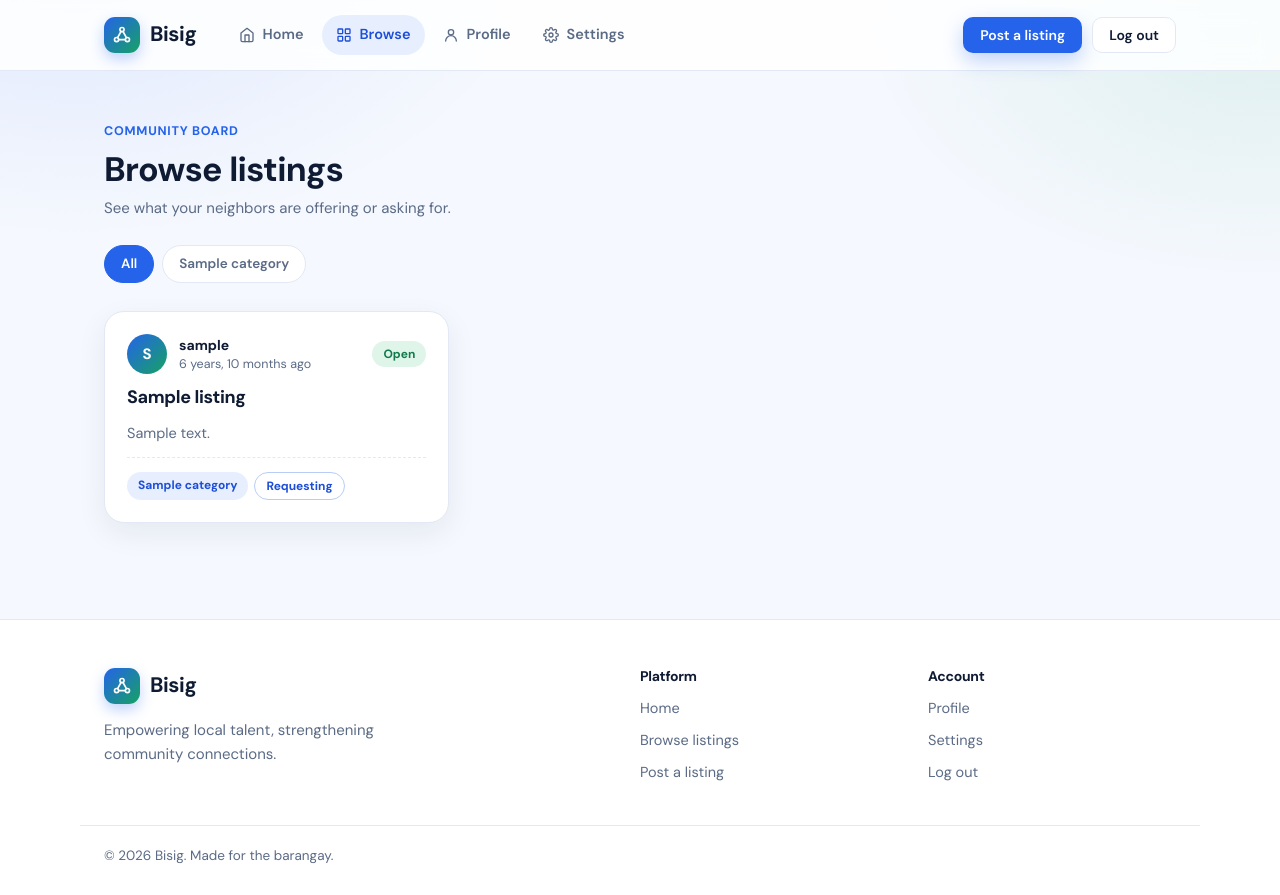
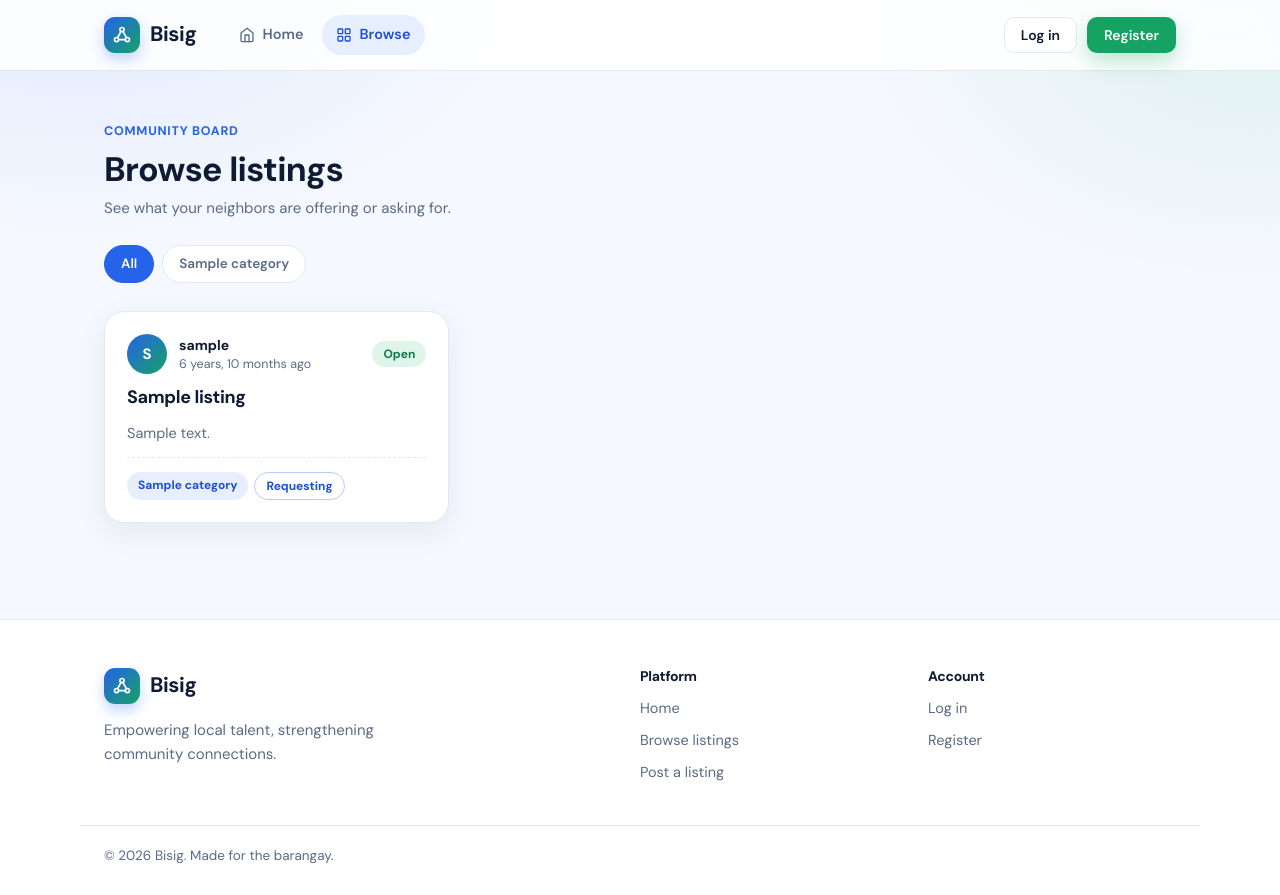
Before and after one commit to alexabaniasia/Bisig, a Django app: page /listings/ in a window 1280 px wide. Run offline with Django 5.2, Linux system fonts and the light colour scheme; tables that the repository leaves empty hold one stand-in row (values such as "Sample post").

Commit message:
Show login/register nav for logged-out users and use POST logout form

```diff
--- a/static/css/common/common.css
+++ b/static/css/common/common.css
@@ -329,3 +329,6 @@ form.stack input:disabled { background: var(--line); color: var(--ink-soft); cur
     .footer-grid { grid-template-columns: 1fr 1fr; }
     .footer-about { grid-column: 1 / -1; }
 }
+
+/* Log out is a POST form now; keep it laid out like the other nav buttons */
+.inline-form { margin: 0; display: inline-flex; }
--- a/templates/partials/footer.html
+++ b/templates/partials/footer.html
@@ -17,9 +17,13 @@
         </div>
         <div class="footer-col">
             <h4>Account</h4>
-            <a href="{% url 'user_profile:profile' %}">Profile</a>
-            <a href="{% url 'user_settings:settings' %}">Settings</a>
-            <a href="{% url 'login:logout' %}">Log out</a>
+            {% if user.is_authenticated %}
+                <a href="{% url 'user_profile:profile' %}">Profile</a>
+                <a href="{% url 'user_settings:settings' %}">Settings</a>
+            {% else %}
+                <a href="{% url 'login:login' %}">Log in</a>
+                <a href="{% url 'register:register' %}">Register</a>
+            {% endif %}
         </div>
     </div>
     <div class="container footer-bottom">© {% now "Y" %} Bisig. Made for the barangay.</div>
--- a/templates/partials/topbar.html
+++ b/templates/partials/topbar.html
@@ -16,6 +16,7 @@
                 <svg viewBox="0 0 24 24" fill="none" stroke="currentColor" stroke-width="2" stroke-linecap="round" stroke-linejoin="round"><rect x="3" y="3" width="7" height="7" rx="1"/><rect x="14" y="3" width="7" height="7" rx="1"/><rect x="3" y="14" width="7" height="7" rx="1"/><rect x="14" y="14" width="7" height="7" rx="1"/></svg>
                 Browse
             </a>
+            {% if user.is_authenticated %}
             <a href="{% url 'user_profile:profile' %}" class="nav-link {% if active == 'profile' %}is-active{% endif %}">
                 <svg viewBox="0 0 24 24" fill="none" stroke="currentColor" stroke-width="2" stroke-linecap="round" stroke-linejoin="round"><path d="M20 21a8 8 0 0 0-16 0"/><circle cx="12" cy="8" r="4"/></svg>
                 Profile
@@ -24,11 +25,20 @@
                 <svg viewBox="0 0 24 24" fill="none" stroke="currentColor" stroke-width="2" stroke-linecap="round" stroke-linejoin="round"><circle cx="12" cy="12" r="3"/><path d="M19.4 15a1.65 1.65 0 0 0 .33 1.82l.06.06a2 2 0 1 1-2.83 2.83l-.06-.06a1.65 1.65 0 0 0-1.82-.33 1.65 1.65 0 0 0-1 1.51V21a2 2 0 0 1-4 0v-.09A1.65 1.65 0 0 0 9 19.4a1.65 1.65 0 0 0-1.82.33l-.06.06a2 2 0 1 1-2.83-2.83l.06-.06a1.65 1.65 0 0 0 .33-1.82 1.65 1.65 0 0 0-1.51-1H3a2 2 0 0 1 0-4h.09A1.65 1.65 0 0 0 4.6 9a1.65 1.65 0 0 0-.33-1.82l-.06-.06a2 2 0 1 1 2.83-2.83l.06.06a1.65 1.65 0 0 0 1.82.33H9a1.65 1.65 0 0 0 1-1.51V3a2 2 0 0 1 4 0v.09a1.65 1.65 0 0 0 1 1.51 1.65 1.65 0 0 0 1.82-.33l.06-.06a2 2 0 1 1 2.83 2.83l-.06.06a1.65 1.65 0 0 0-.33 1.82V9a1.65 1.65 0 0 0 1.51 1H21a2 2 0 0 1 0 4h-.09a1.65 1.65 0 0 0-1.51 1z"/></svg>
                 Settings
             </a>
+            {% endif %}
         </nav>
 
         <div class="nav-actions">
-            <a href="{% url 'listings:listing_create' %}" class="btn btn-primary btn-sm">Post a listing</a>
-            <a href="{% url 'login:logout' %}" class="btn btn-outline btn-sm">Log out</a>
+            {% if user.is_authenticated %}
+                <a href="{% url 'listings:listing_create' %}" class="btn btn-primary btn-sm">Post a listing</a>
+                <form method="post" action="{% url 'login:logout' %}" class="inline-form">
+                    {% csrf_token %}
+                    <button type="submit" class="btn btn-outline btn-sm">Log out</button>
+                </form>
+            {% else %}
+                <a href="{% url 'login:login' %}" class="btn btn-outline btn-sm">Log in</a>
+                <a href="{% url 'register:register' %}" class="btn btn-green btn-sm">Register</a>
+            {% endif %}
         </div>
     </div>
 </header>
```
